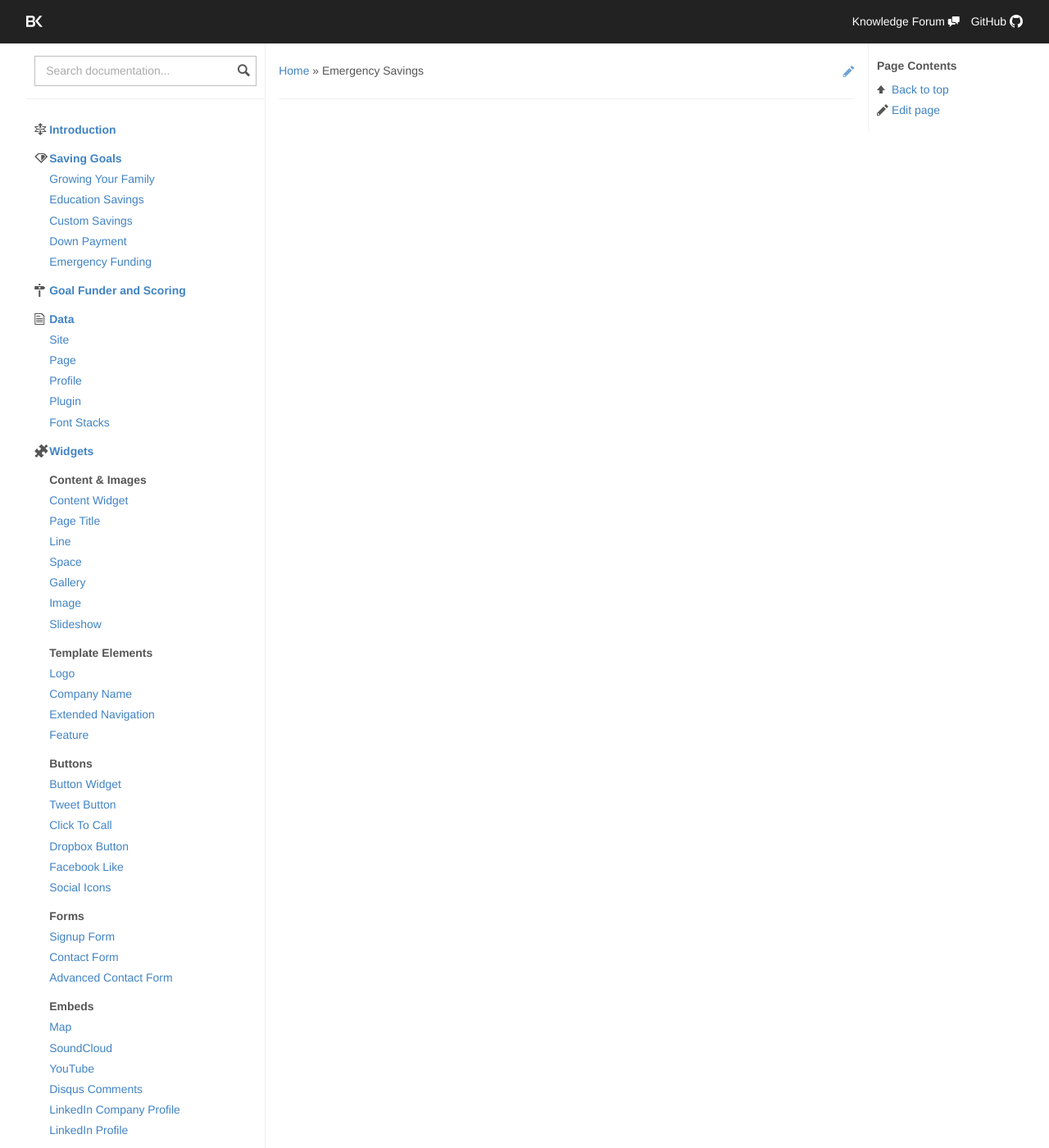
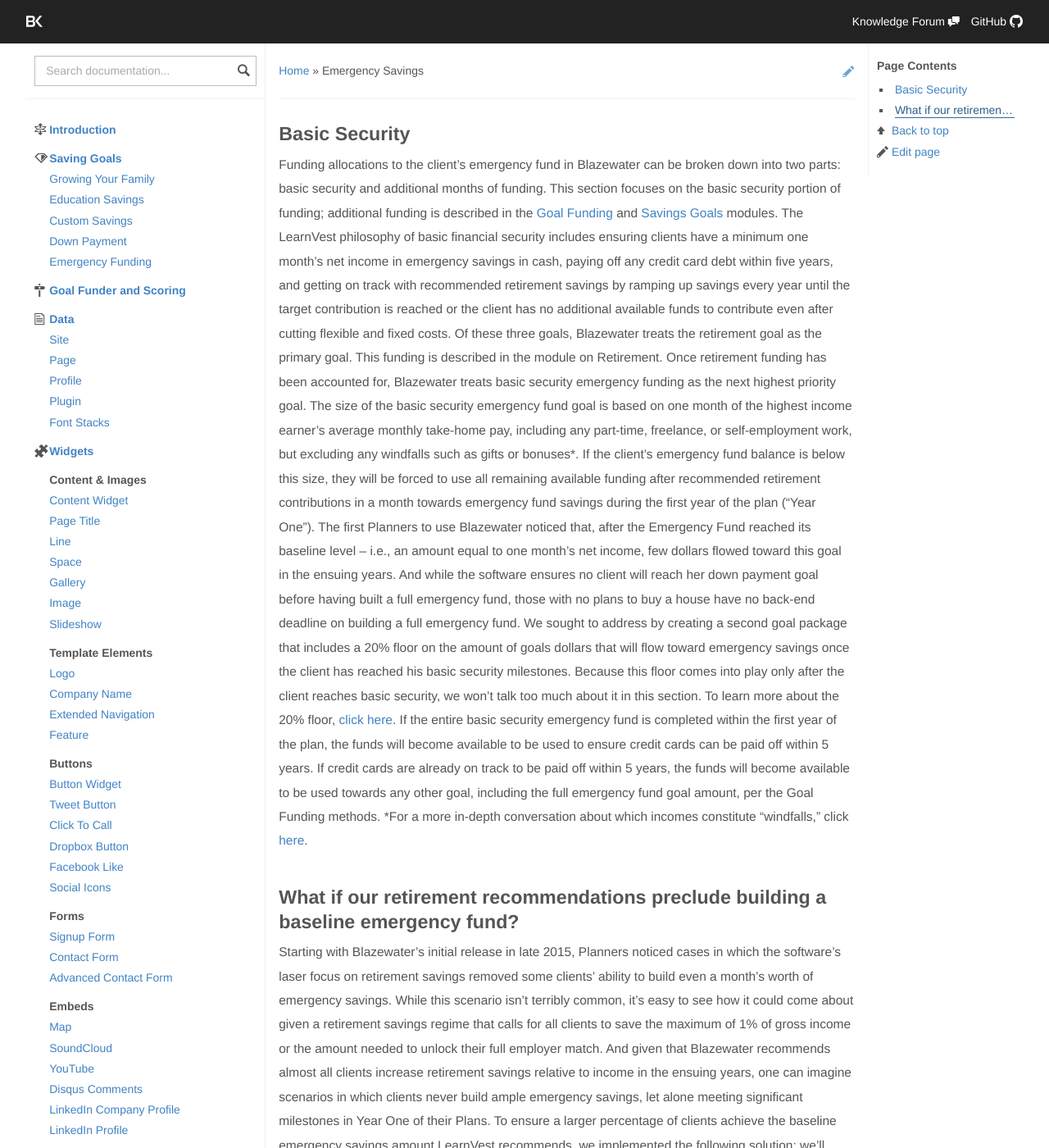
Before and after one commit to skoroth-kw/dockit, a Jekyll site: the page built from emergency-savings/index.md, in a window 1280 px wide and 1400 px high. Shown: the whole window at 82% size. Built offline with Jekyll 4.4.1, drawn with Linux system fonts in a browser that asks for light colours; nearby versions of some CDN libraries; some of the changed text lies outside the part shown.

Commit message:
Updated index.md

```diff
--- a/emergency-savings/index.md
+++ b/emergency-savings/index.md
@@ -3,3 +3,26 @@ layout: doc
 title: Emergency Savings
 published: true
 ---
+## Basic Security
+
+Funding allocations to the client’s emergency fund in Blazewater can be broken down into two parts: basic security and additional months of funding. This section focuses on the basic security portion of funding; additional funding is described in the [Goal Funding](https://learnvest.atlassian.net/wiki/pages/viewpage.action?pageId=57278496#BlazewaterDocumentation(forPlanners)-GoalFunding) and [Savings Goals](https://learnvest.atlassian.net/wiki/pages/viewpage.action?pageId=57278496#BlazewaterDocumentation(forPlanners)-SavingsGoals) modules.
+The LearnVest philosophy of basic financial security includes ensuring clients have a minimum one month's net income in emergency savings in cash, paying off any credit card debt within five years, and getting on track with recommended retirement savings by ramping up savings every year until the target contribution is reached or the client has no additional available funds to contribute even after cutting flexible and fixed costs. Of these three goals, Blazewater treats the retirement goal as the primary goal. This funding is described in the module on Retirement.
+Once retirement funding has been accounted for, Blazewater treats basic security emergency funding as the next highest priority goal. The size of the basic security emergency fund goal is based on one month of the highest income earner’s average monthly take-home pay, including any part-time, freelance, or self-employment work, but excluding any windfalls such as gifts or bonuses*. If the client’s emergency fund balance is below this size, they will be forced to use all remaining available funding after recommended retirement contributions in a month towards emergency fund savings during the first year of the plan (“Year One”).
+The first Planners to use Blazewater noticed that, after the Emergency Fund reached its baseline level – i.e., an amount equal to one month’s net income, few dollars flowed toward this goal in the ensuing years. And while the software ensures no client will reach her down payment goal before having built a full emergency fund, those with no plans to buy a house have no back-end deadline on building a full emergency fund.
+We sought to address by creating a second goal package that includes a 20% floor on the amount of goals dollars that will flow toward emergency savings once the client has reached his basic security milestones. Because this floor comes into play only after the client reaches basic security, we won’t talk too much about it in this section. To learn more about the 20% floor, [click here](https://learnvest.atlassian.net/wiki/pages/viewpage.action?pageId=57278496#BlazewaterDocumentation(forPlanners)-twenty).
+If the entire basic security emergency fund is completed within the first year of the plan, the funds will become available to be used to ensure credit cards can be paid off within 5 years. If credit cards are already on track to be paid off within 5 years, the funds will become available to be used towards any other goal, including the full emergency fund goal amount, per the Goal Funding methods.
+*For a more in-depth conversation about which incomes constitute "windfalls," click [here](https://learnvest.atlassian.net/wiki/pages/viewpage.action?pageId=57278496#BlazewaterDocumentation(forPlanners)-windfall).
+
+
+## What if our retirement recommendations preclude building a baseline emergency fund?
+
+Starting with Blazewater’s initial release in late 2015, Planners noticed cases in which the software’s laser focus on retirement savings removed some clients’ ability to build even a month’s worth of emergency savings.
+While this scenario isn’t terribly common, it’s easy to see how it could come about given a retirement savings regime that calls for all clients to save the maximum of 1% of gross income or the amount needed to unlock their full employer match. And given that Blazewater recommends almost all clients increase retirement savings relative to income in the ensuing years, one can imagine scenarios in which clients never build ample emergency savings, let alone meeting significant milestones in Year One of their Plans.
+To ensure a larger percentage of clients achieve the baseline emergency savings amount LearnVest recommends, we implemented the following solution: we’ll postpone for one year the “retirement ramp” for clients whose savings dollars are too scarce to meet our retirement recommendations and build a month’s worth of emergency savings within the first 12 months of their Plans.
+A client triggers this adjustment if:
+- She lacks a month’s worth of emergency savings at the date her Plan begins, and
+- Removing from her savings dollars the amount she’d need to save 1% of gross income toward retirement, or meet
+her employer match, or both, would leave her with too few dollars to save a month’s worth of net income into her emergency fund within the first 12 months of her Plan.
+The feature in question removes for a year the recommendation for a client to increase retirement savings.
+It’s best to interpret that sentence narrowly: this adjustment never leads Blazewater to recommend a reduction of retirement savings; and the postponement of anincrease includes recommending a client who saves nothing toward retirement at the beginning of his Plan continue saving nothing for a full year.
+> And it’s worth noting that the retirement savings delay always lasts 12 months: the absence of the retirement ramp might actually allow a client to amass more than a month’s worth of emergency savings during that time, or the client’s savings dollars might be so scarce that she’s left with less than a month of savings by that time. It’s hard to imagine the latter situation coming to pass – Blazewater would likely “safety-valve” a client so strapped of resources – but we’re mentioning it just to note the rigidity of this feature.
```
